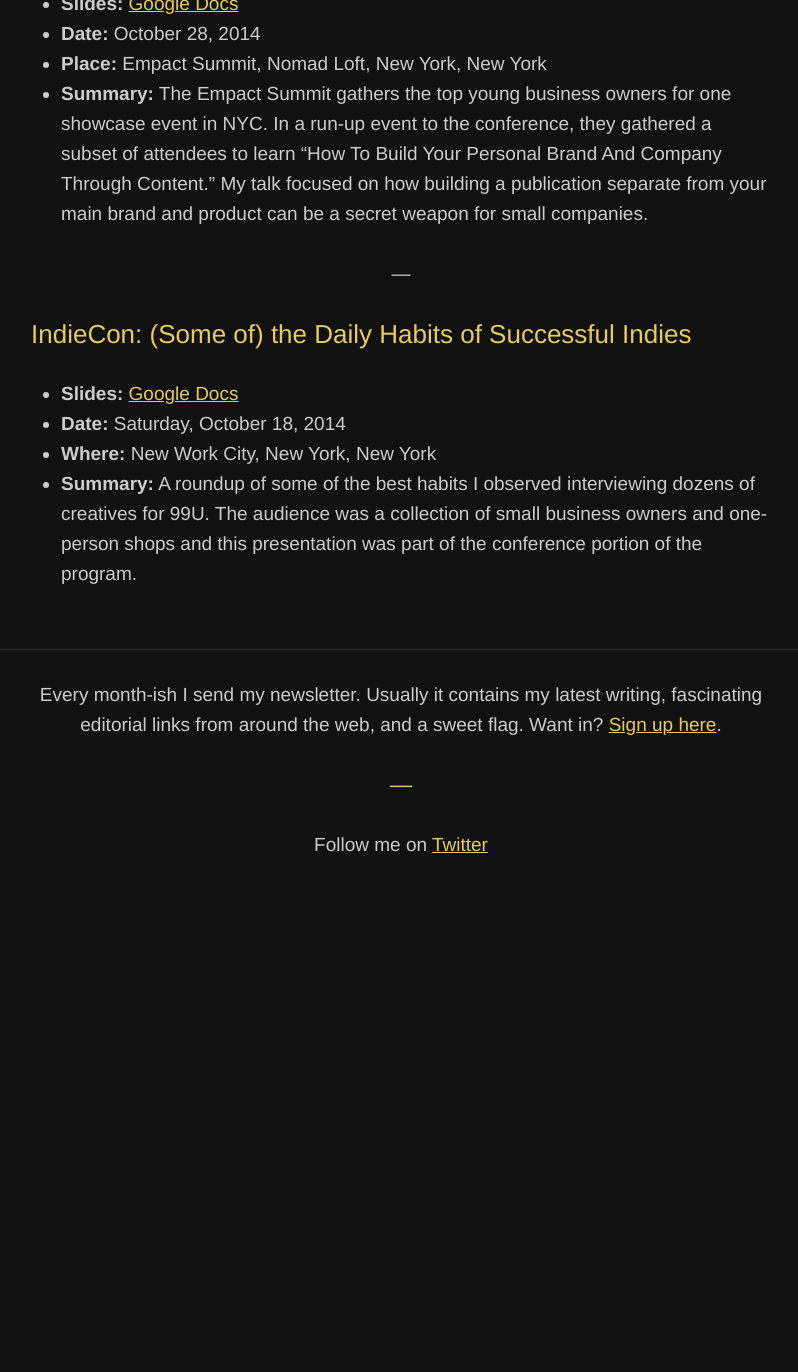
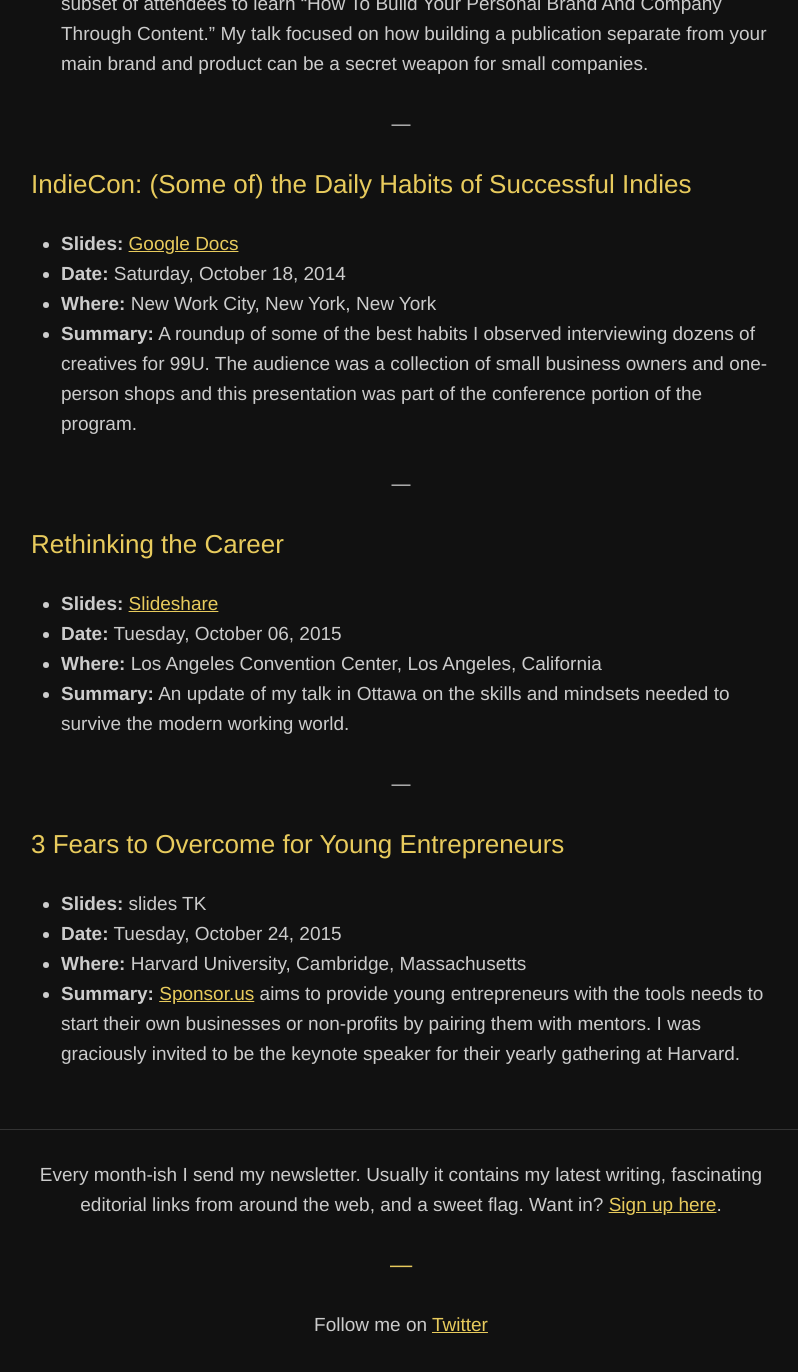
Before and after one commit to Blandanomics/Blandanomics.github.io, a Jekyll site: the page built from speaking.md, in a window 1280 px wide and 1400 px high, scrolled down 2466 px. Shown: the top 1372 px of the window, without its empty margins (239-1037 px from the left). Built offline with Jekyll 4.4.1, drawn with Linux system fonts in a browser that asks for light colours; comment, search, counter and statistics services are not loaded; before the commit the page ends 3386 px from its top, so only the background shows below that; some of the changed text lies outside the part shown.

Commit message:
update headshots, speaking events

```diff
--- a/speaking.md
+++ b/speaking.md
@@ -34,3 +30,15 @@
 - **Date:** Saturday, October 18, 2014
 - **Where:** New Work City, New York, New York
 - **Summary:** A roundup of some of the best habits I observed interviewing dozens of creatives for 99U. The audience was a collection of small business owners and one-person shops and this presentation was part of the conference portion of the program.
+<p class="center">—</p>
+<h3>Rethinking the Career</h3>
+- **Slides:** [Slideshare](http://www.slideshare.net/blanda1/adobe-max)
+- **Date:** Tuesday, October 06, 2015
+- **Where:** Los Angeles Convention Center, Los Angeles, California
+- **Summary:** An update of my talk in Ottawa on the skills and mindsets needed to survive the modern working world.
+<p class="center">—</p>
+<h3>3 Fears to Overcome for Young Entrepreneurs</h3>
+- **Slides:** slides TK
+- **Date:** Tuesday, October 24, 2015
+- **Where:** Harvard University, Cambridge, Massachusetts
+- **Summary:** [Sponsor.us](https://sponsr.us/) aims to provide young entrepreneurs with the tools needs to start their own businesses or non-profits by pairing them with mentors. I was graciously invited to be the keynote speaker for their yearly gathering at Harvard.
```
Also changed, not shown: other parts of speaking.md (+1 -5 lines), about.md (+4 -3 lines), images/blanda_small.jpg (added), 3 other files.
